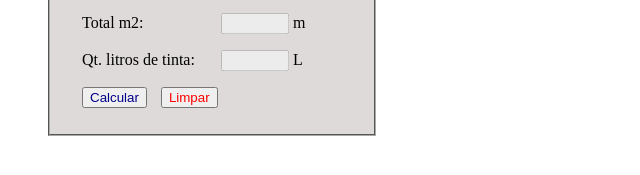
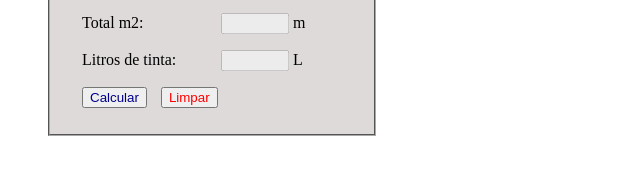
Before and after one commit to GiulianoVianna/Calculo_tinta_m2, a plain HTML site: page index.html in a window 1280 px wide. Shown: the part 389-564 px from the top of the page, 0-640 px from the left. Drawn offline with Linux system fonts and the light colour scheme.

Commit message:
Atualização label: Tintas por m2.

```diff
--- a/index.html
+++ b/index.html
@@ -32,7 +32,7 @@
             <label>Total m2: </label>
             <input id="valor" type="text" class="alinhamento"disabled> m</br>
         <p>
-            <label>Qt. litros de tinta: </label>
+            <label>Litros de tinta: </label>
             <input id="resultado" type="text" class="alinhamento"disabled> L</br>
         <p>
             <button type="button" id="calcular" onclick="calculo()">Calcular</button>
```
